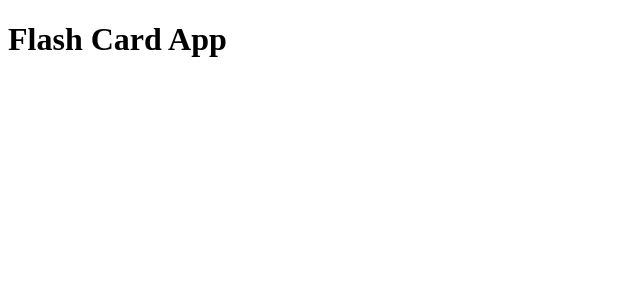
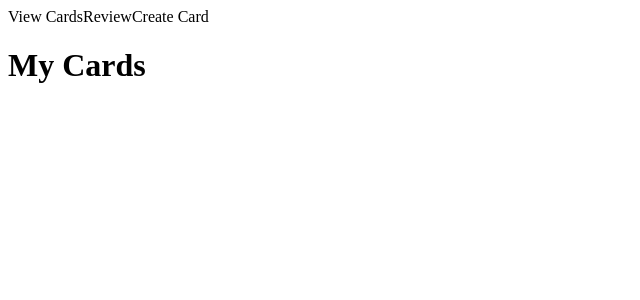
Before and after one commit to ElvisLee0725/flashcard, a React app: page / in a window 1280 px wide. Shown: the top 300 px of the page, without its empty margins (0-640 px from the left). Built offline with nearby package versions, Linux system fonts and the light colour scheme; the HTML template or start-up script is replaced by a standard one.

Commit message:
Finish the User can navigate to different views

```diff
--- a/src/components/app.jsx
+++ b/src/components/app.jsx
@@ -1,11 +1,49 @@
 import React from 'react';
+import ViewCards from './view-cards';
+import ReviewCards from './review-cards';
+import CreateCard from './create-card';
+import Nav from './nav';
 
-function App() {
-    return (
-        <div>
-            <h1 className="text-center">Flash Card App</h1>
-        </div>
-    );
+class App extends React.Component {
+    constructor(props) {
+        super(props);
+        this.state = {
+            view: 'view-cards'
+        };
+        this.setView = this.setView.bind(this);
+    }
+
+    setView(e) {
+        const curView = e.target.id;
+        this.setState({
+            view: curView
+        });
+    }
+
+    getView() {
+        switch(this.state.view) {
+            case 'create-card':
+                return <CreateCard />;
+
+            case 'review-cards':
+                return <ReviewCards />;
+
+            case 'view-cards':
+                return <ViewCards />;
+
+            default:
+                return null;
+        }
+    }
+
+    render() {
+        return (
+            <div>
+                <Nav setView={this.setView} curView={this.state.view}/>
+                { this.getView() }
+            </div>
+        );
+    }
 }
 
 export default App;
--- /dev/null
+++ b/src/components/appContext.jsx
@@ -0,0 +1,3 @@
+import React from 'react';
+
+const AppContext = React.createContext({});
--- /dev/null
+++ b/src/components/create-card.jsx
@@ -0,0 +1,15 @@
+import React from 'react';
+
+class CreateCard extends React.Component {
+    constructor(props) {
+        super(props);
+    }
+
+    render() {
+        return (
+            <h1 className="text-center">Create New Card</h1>
+        );
+    }
+}
+
+export default CreateCard;
--- /dev/null
+++ b/src/components/nav.jsx
@@ -0,0 +1,21 @@
+import React from 'react';
+
+function Nav(props) {
+    const { curView } = props;
+    console.log(curView);
+    const viewActive = curView === 'view-cards' ? 'active' : '';
+    const reviewActive = curView === 'review-cards' ? 'active' : '';
+    const createActive = curView === 'create-card' ? 'active' : '';
+
+    return (
+        <div className="nav-container">
+            <nav className="nav nav-pills nav-justified">
+                <a className={`nav-item nav-link ${viewActive}`} onClick={props.setView} id="view-cards">View Cards</a>
+                <a className={`nav-item nav-link ${reviewActive}`} onClick={props.setView} id="review-cards">Review</a>
+                <a className={`nav-item nav-link ${createActive}`} onClick={props.setView} id="create-card">Create Card</a>
+            </nav>
+        </div>
+    );
+}
+
+export default Nav;
--- /dev/null
+++ b/src/components/review-cards.jsx
@@ -0,0 +1,15 @@
+import React from 'react';
+
+class ReviewCards extends React.Component {
+    constructor(props) {
+        super(props);
+    }
+
+    render() {
+        return (
+            <h1 className="text-center">Review Cards</h1>
+        );
+    }
+}
+
+export default ReviewCards;
--- /dev/null
+++ b/src/components/view-cards.jsx
@@ -0,0 +1,9 @@
+import React from 'react';
+
+function ViewCards() {
+    return (
+        <h1 className="text-center">My Cards</h1>
+    );
+}
+
+export default ViewCards;
```
Also changed, not shown: 1 other file (tests, documents, lock files or other folders).
